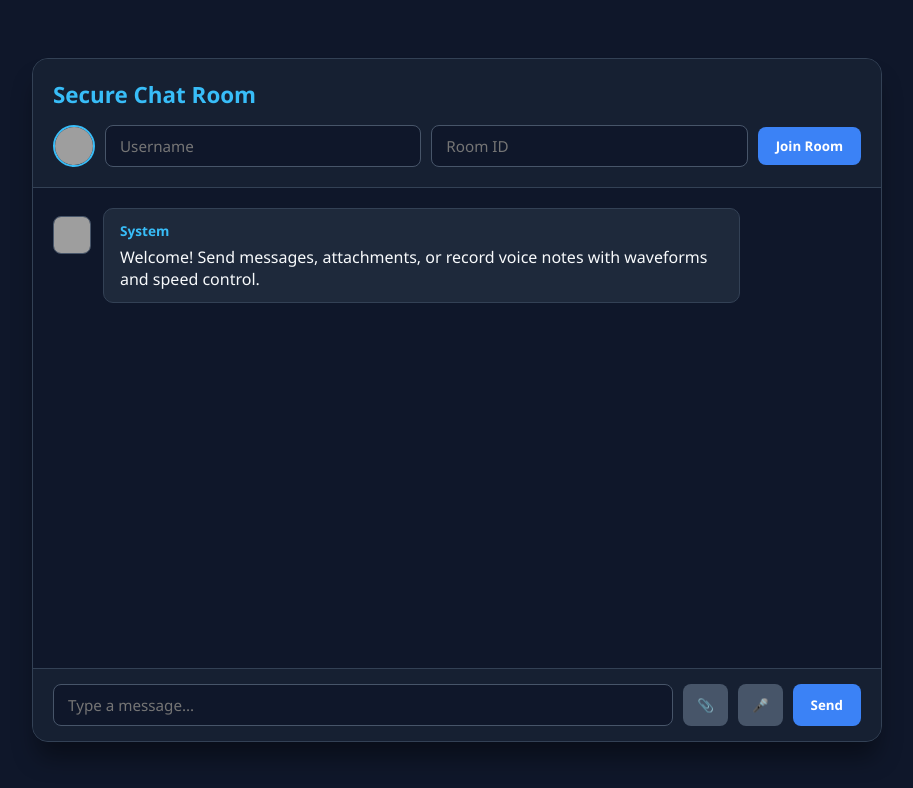
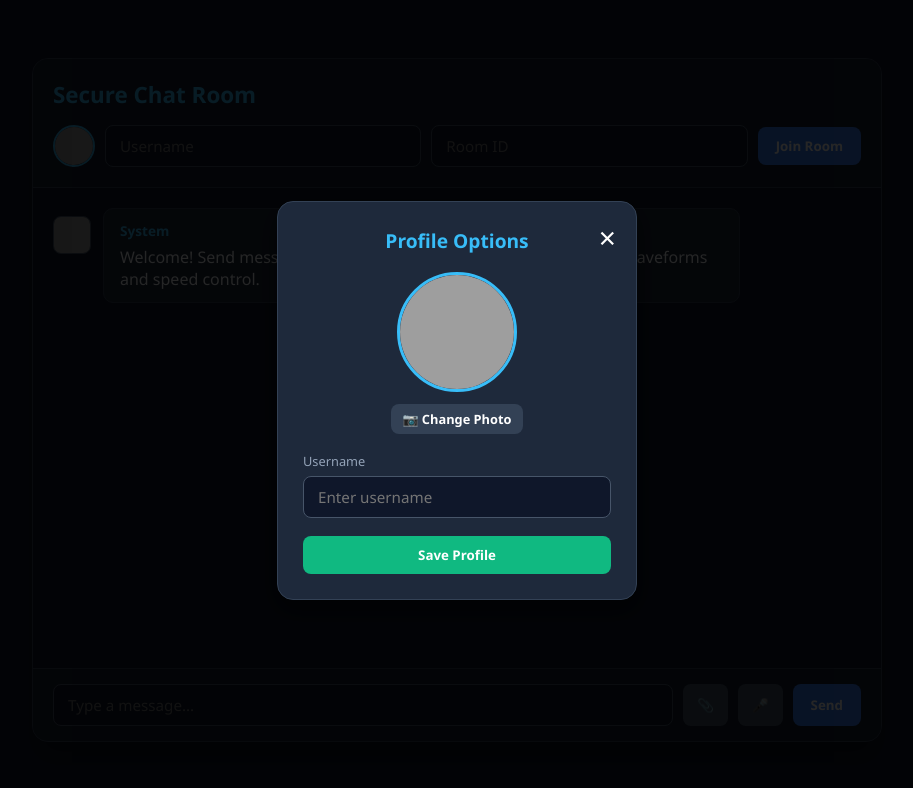
Before and after one commit to MOHDKAIF-99/my_chat_app, a website: page index.html in a window 1280 px wide. Both pictures are taken after a click on the element 257 px from the left and 146 px from the top of the page. Shown: the whole page, without its empty margins (183-1096 px from the left). Drawn offline with nearby package versions, Linux system fonts and the light colour scheme; no server answers; grey boxes are pictures that could not be loaded.

Commit message:
Add profile picture viewing and editing modal

```diff
--- a/index.html
+++ b/index.html
@@ -16,7 +16,7 @@
 
       <!-- Join Form & Custom Avatar Picker -->
       <div class="join-form">
-        <div class="avatar-picker" title="Click to change profile picture">
+        <div class="avatar-picker" id="avatar-picker" title="Click to view & edit profile">
           <img id="avatar-preview" src="" alt="Avatar">
           <input type="file" id="avatar-input" accept="image/*" style="display: none;">
         </div>
@@ -47,6 +47,23 @@
     </div>
   </div>
 
+  <!-- Profile View & Edit Modal -->
+  <div id="profile-modal" class="modal">
+    <div class="profile-card">
+      <span class="modal-close" id="profile-modal-close">&times;</span>
+      <h3>Profile Options</h3>
+      <div class="profile-avatar-wrapper">
+        <img id="profile-modal-img" src="" alt="Profile Picture">
+        <button id="change-avatar-btn">📷 Change Photo</button>
+      </div>
+      <div class="profile-input-group">
+        <label for="profile-username-input">Username</label>
+        <input type="text" id="profile-username-input" placeholder="Enter username">
+      </div>
+      <button id="save-profile-btn">Save Profile</button>
+    </div>
+  </div>
+
   <!-- Image Lightbox Modal -->
   <div id="image-modal" class="modal">
     <span class="modal-close" id="modal-close">&times;</span>
@@ -70,10 +87,20 @@
     const micBtn = document.getElementById('mic-btn');
     const chatMessages = document.getElementById('chat-messages');
 
-    // Avatar Elements
+    // Avatar & Profile Modal Elements
+    const avatarPicker = document.getElementById('avatar-picker');
     const avatarPreview = document.getElementById('avatar-preview');
     const avatarInput = document.getElementById('avatar-input');
+
+    const profileModal = document.getElementById('profile-modal');
+    const profileModalClose = document.getElementById('profile-modal-close');
+    const profileModalImg = document.getElementById('profile-modal-img');
+    const profileUsernameInput = document.getElementById('profile-username-input');
+    const changeAvatarBtn = document.getElementById('change-avatar-btn');
+    const saveProfileBtn = document.getElementById('save-profile-btn');
+
     let currentAvatar = 'https://api.dicebear.com/7.x/bottts/svg?seed=' + Math.floor(Math.random() * 10000);
+    let tempAvatar = currentAvatar;
     avatarPreview.src = currentAvatar;
 
     let currentRoom = '';
@@ -82,34 +109,73 @@
     // Voice Recorder Variables
     let mediaRecorder, audioChunks = [], isRecording = false;
 
-    // 1. Avatar Uploader
-    avatarPreview.onclick = () => avatarInput.click();
+    // 1. Profile Modal Control
+    avatarPicker.onclick = () => {
+      tempAvatar = currentAvatar;
+      profileModalImg.src = currentAvatar;
+      profileUsernameInput.value = usernameInput.value || currentUsername;
+      profileModal.style.display = 'flex';
+    };
+
+    profileModalClose.onclick = () => {
+      profileModal.style.display = 'none';
+    };
+
+    changeAvatarBtn.onclick = () => avatarInput.click();
+
     avatarInput.onchange = (e) => {
       const file = e.target.files[0];
       if (file) {
         const reader = new FileReader();
         reader.onload = () => {
-          currentAvatar = reader.result;
-          avatarPreview.src = currentAvatar;
+          tempAvatar = reader.result;
+          profileModalImg.src = tempAvatar;
         };
         reader.readAsDataURL(file);
       }
     };
 
-    // 2. Join Room
+    saveProfileBtn.onclick = () => {
+      currentAvatar = tempAvatar;
+      avatarPreview.src = currentAvatar;
+
+      const newUsername = profileUsernameInput.value.trim();
+      if (newUsername) {
+        currentUsername = newUsername;
+        usernameInput.value = currentUsername;
+      }
+
+      profileModal.style.display = 'none';
+    };
+
+    // Keep header username field synced with currentUsername variable
+    usernameInput.oninput = () => {
+      currentUsername = usernameInput.value.trim();
+    };
+
+    // 2. Join Room & Emit Online Status
     joinBtn.onclick = () => {
       currentUsername = usernameInput.value.trim() || 'Anonymous';
       currentRoom = roomInput.value.trim();
 
       if (currentRoom) {
-        socket.emit('join_room', currentRoom);
+        socket.emit('join_room', { room: currentRoom, username: currentUsername });
         alert(`Joined Room: ${currentRoom}`);
       } else {
         alert('Please enter a Room ID first.');
       }
     };
 
-    // 3. Send Text Message
+    // 3. Online Status Notification Listener
+    socket.on('user_online', (data) => {
+      const notification = document.createElement('div');
+      notification.className = 'system-notification';
+      notification.innerHTML = `🟢 <strong>${data.username}</strong> is now online (${data.time})`;
+      chatMessages.appendChild(notification);
+      chatMessages.scrollTop = chatMessages.scrollHeight;
+    });
+
+    // 4. Send Text Message
     sendBtn.onclick = () => {
       const text = messageInput.value.trim();
       if (text && currentRoom) {
@@ -128,12 +194,11 @@
 
     messageInput.onkeypress = (e) => { if (e.key === 'Enter') sendBtn.click(); };
 
-    // 4. Send Attachment (With Size Check)
+    // 5. Send Attachment (With Size Check)
     fileInput.onchange = (e) => {
       const file = e.target.files[0];
       if (!file || !currentRoom) return;
 
-      // Limit client payload to 50MB to prevent Render RAM overflow
       if (file.size > 50 * 1024 * 1024) {
         alert('File size is too large! Please upload files under 50 MB.');
         fileInput.value = '';
@@ -155,7 +220,7 @@
       fileInput.value = '';
     };
 
-    // 5. Voice Recording & WaveSurfer Waveform Display
+    // 6. Voice Recording & WaveSurfer Waveform Display
     micBtn.onclick = async () => {
       if (!currentRoom) return alert('Please join a room first!');
 
@@ -196,7 +261,7 @@
       }
     };
 
-    // 6. Message Listener
+    // 7. Message Listener
     socket.on('receive_message', (data) => {
       const wrapper = document.createElement('div');
       wrapper.className = 'message-wrapper';
@@ -269,7 +334,7 @@
       chatMessages.scrollTop = chatMessages.scrollHeight;
     });
 
-    // 7. Lightbox Handlers
+    // 8. Lightbox Handlers
     const modal = document.getElementById('image-modal');
     const modalImg = document.getElementById('modal-img');
     document.getElementById('modal-close').onclick = () => modal.style.display = 'none';
--- a/style.css
+++ b/style.css
@@ -54,6 +54,11 @@ body {
   cursor: pointer;
   overflow: hidden;
   background: #0f172a;
+  transition: transform 0.2s;
+}
+
+.avatar-picker:hover {
+  transform: scale(1.08);
 }
 
 .avatar-picker img {
@@ -148,6 +153,19 @@ button:hover { background: #2563eb; }
   font-size: 0.85rem;
 }
 
+/* System Notifications for Online Status */
+.system-notification {
+  align-self: center;
+  background: #1e293b;
+  border: 1px solid #10b981;
+  color: #10b981;
+  padding: 6px 16px;
+  border-radius: 20px;
+  font-size: 0.82rem;
+  text-align: center;
+  box-shadow: 0 4px 6px -1px rgba(0, 0, 0, 0.2);
+}
+
 /* Voice Note & Speed Controls */
 .voice-note-card {
   background: #0f172a;
@@ -235,7 +253,7 @@ button:hover { background: #2563eb; }
   flex: 1;
 }
 
-/* Modal Lightbox */
+/* Modal Lightbox & Profile Card */
 .modal {
   display: none;
   position: fixed;
@@ -244,21 +262,92 @@ button:hover { background: #2563eb; }
   left: 0;
   width: 100%;
   height: 100%;
-  background-color: rgba(0, 0, 0, 0.9);
+  background-color: rgba(0, 0, 0, 0.85);
   justify-content: center;
   align-items: center;
 }
 
-.modal img {
+.modal img#modal-img {
   max-width: 90vw;
   max-height: 90vh;
 }
 
 .modal-close {
   position: absolute;
-  top: 20px;
-  right: 30px;
+  top: 15px;
+  right: 20px;
   color: #fff;
-  font-size: 35px;
+  font-size: 30px;
   cursor: pointer;
 }
+
+.profile-card {
+  position: relative;
+  background: #1e293b;
+  border: 1px solid #334155;
+  border-radius: 16px;
+  padding: 25px;
+  width: 90%;
+  max-width: 360px;
+  display: flex;
+  flex-direction: column;
+  align-items: center;
+  gap: 18px;
+  box-shadow: 0 10px 25px rgba(0, 0, 0, 0.5);
+}
+
+.profile-card h3 {
+  color: #38bdf8;
+  font-size: 1.2rem;
+}
+
+.profile-avatar-wrapper {
+  display: flex;
+  flex-direction: column;
+  align-items: center;
+  gap: 12px;
+}
+
+.profile-avatar-wrapper img {
+  width: 120px;
+  height: 120px;
+  border-radius: 50%;
+  border: 3px solid #38bdf8;
+  object-fit: cover;
+  background: #0f172a;
+}
+
+#change-avatar-btn {
+  background: #334155;
+  font-size: 0.8rem;
+  padding: 6px 12px;
+}
+
+#change-avatar-btn:hover {
+  background: #475569;
+}
+
+.profile-input-group {
+  width: 100%;
+  display: flex;
+  flex-direction: column;
+  gap: 6px;
+}
+
+.profile-input-group label {
+  font-size: 0.8rem;
+  color: #94a3b8;
+}
+
+.profile-input-group input {
+  width: 100%;
+}
+
+#save-profile-btn {
+  width: 100%;
+  background: #10b981;
+}
+
+#save-profile-btn:hover {
+  background: #059669;
+}
```
